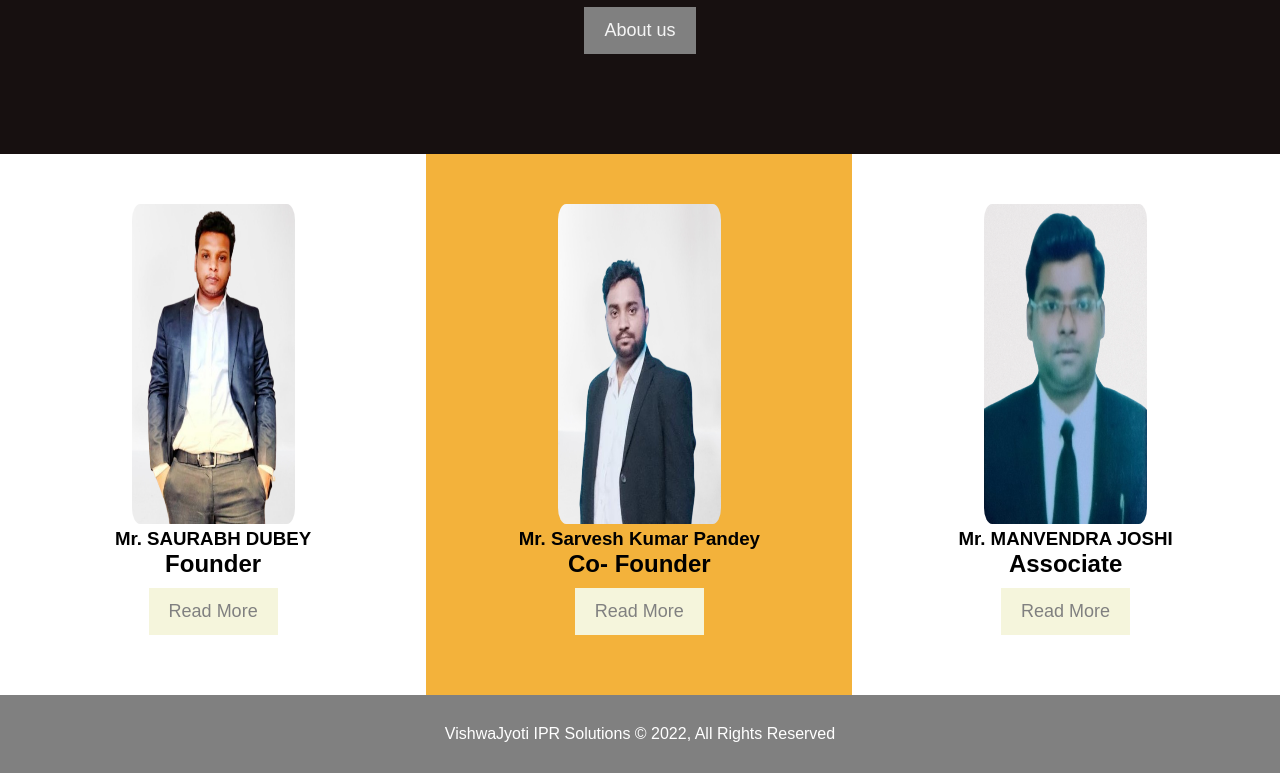
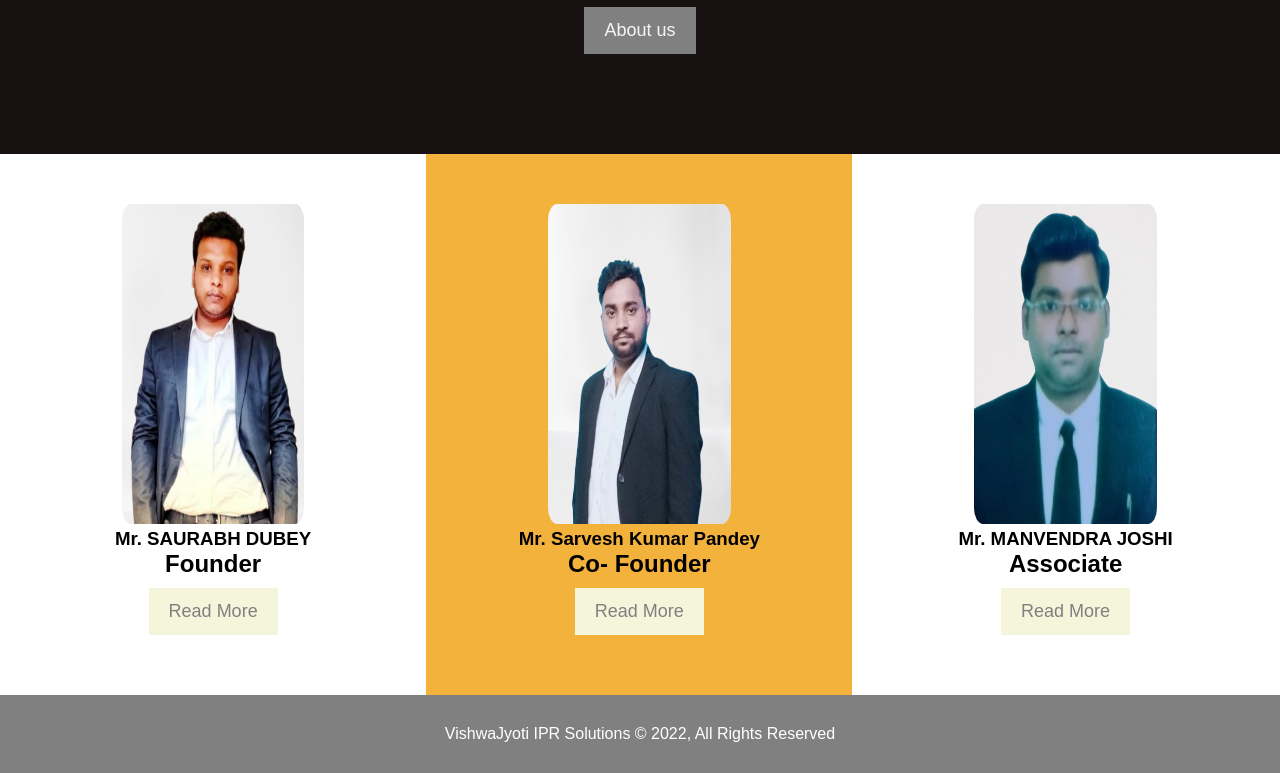
Before and after one commit to Ankitnext/advoocate, a plain HTML site: page index.html in a window 1280 px wide. Shown: the part 4326-5099 px from the top of the page. Drawn offline with nearby package versions, Linux system fonts and the light colour scheme.

Commit message:
css updated
css updated

```diff
--- a/css/styles.css
+++ b/css/styles.css
@@ -324,7 +324,7 @@ padding: 30px 0;
 
 .box img {
   height: 20em;
-  width: 50%;
+  width: 56%;
   border-radius: 5%;
 
 }
--- a/index.html
+++ b/index.html
@@ -189,7 +189,7 @@ The Firm is dedicated towards protection of Intellectual Properties and is commi
 
     <section id="features">
       <div class="box">
-        <img src="/Images/saurabh_pic_index.png" alt="" />
+        <img src="/Images/saurabh_pic_index2.png" alt="" />
         <h3>Mr. SAURABH DUBEY</h3><h2>Founder </h2>
         <p>
           <a href="about.html" class="btn btn-light info-read-more-btn"
```
Also changed, not shown: Images/saurabh_pic_index2.png (added).
